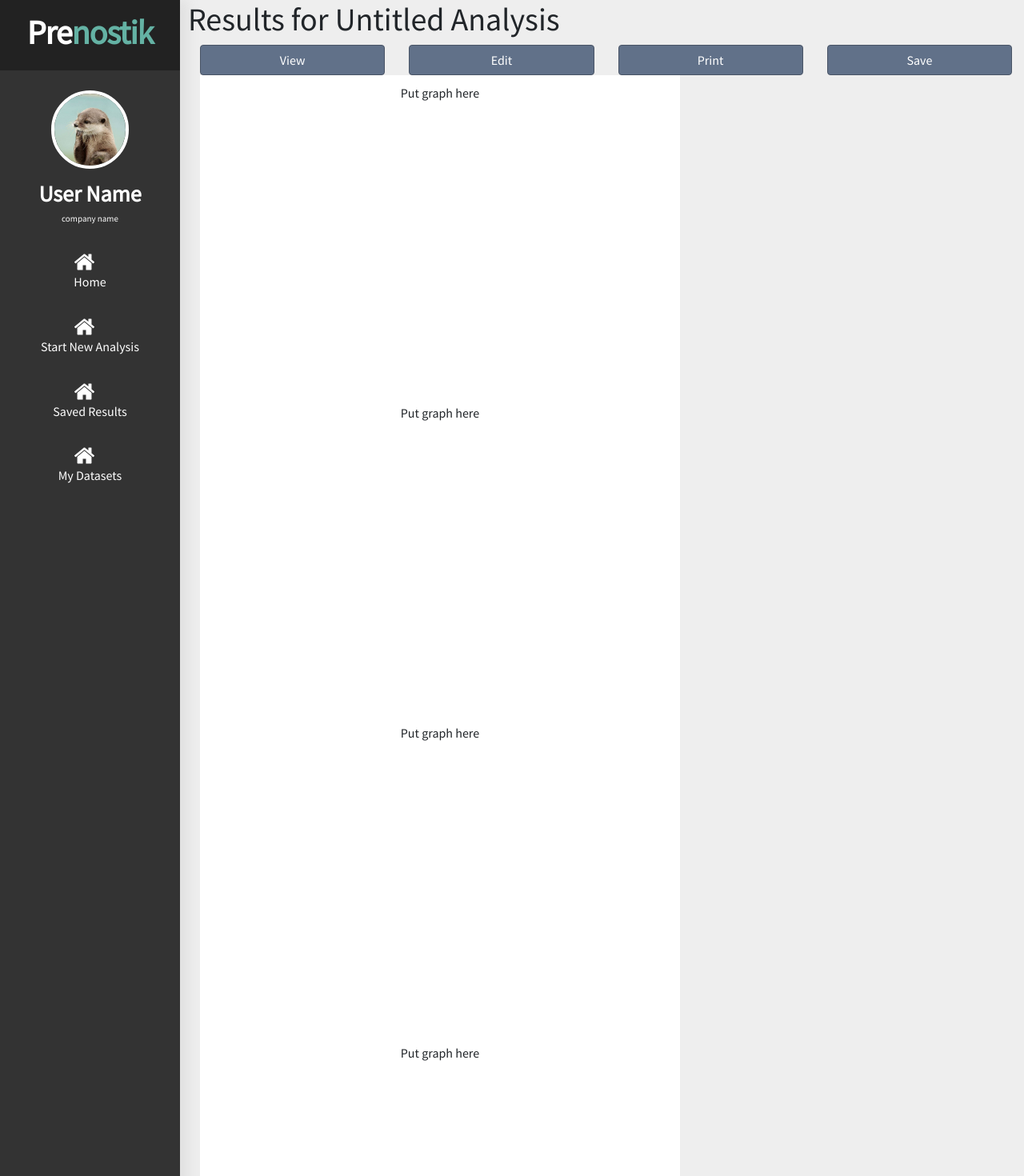
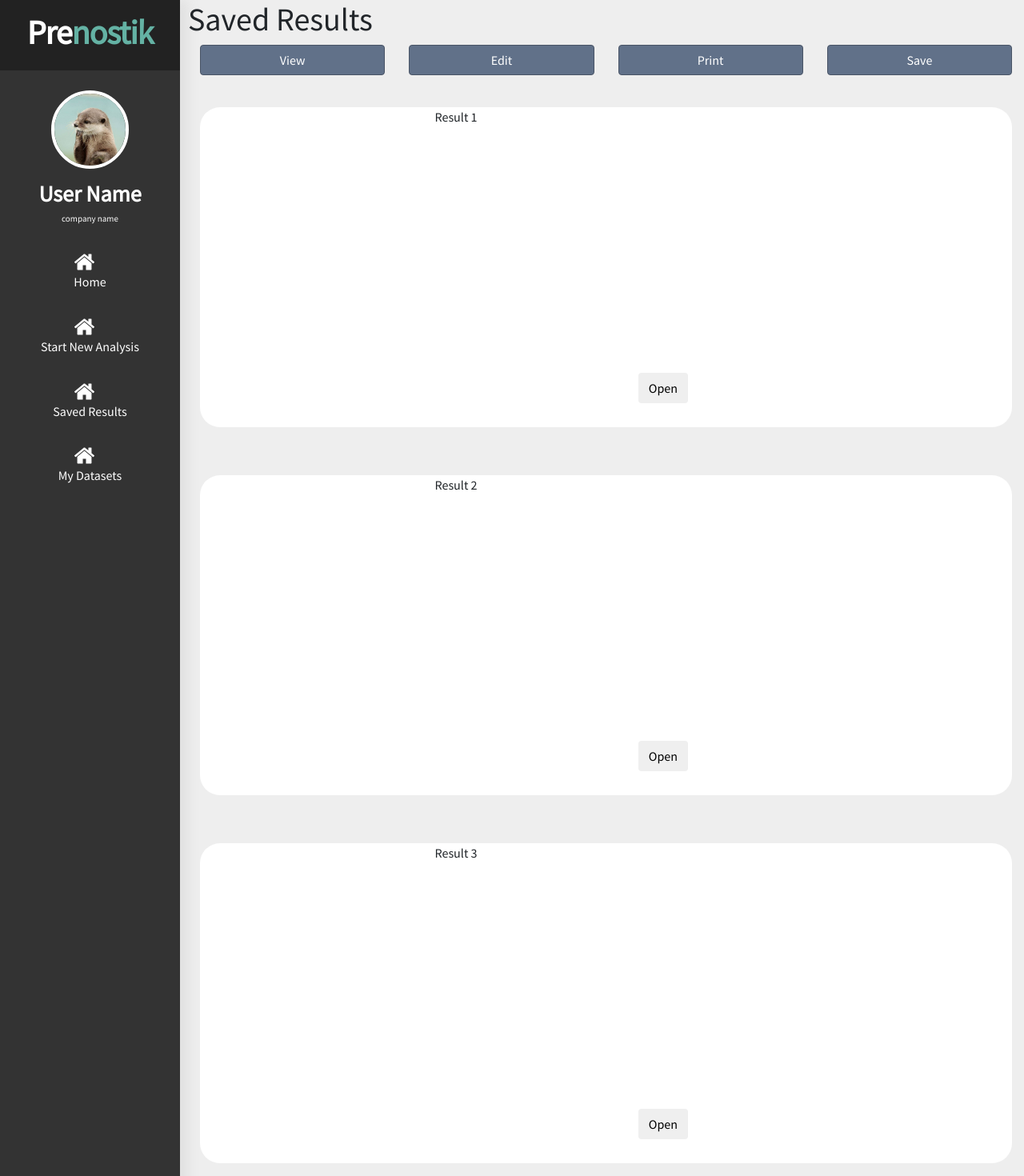
Before and after one commit to ryanae/prenostik, a React (Create React App) app: page /saved-results in a window 1280 px wide. Shown: the top 1470 px of the page at 80% size. Built offline with nearby package versions, Linux system fonts and the light colour scheme.

Commit message:
updated structure of page

```diff
--- a/src/App.css
+++ b/src/App.css
@@ -114,10 +114,7 @@ body, html {
     display:inline-block;
 }
 
-table.center{
-    margin-left: auto;
-    margin-right: auto;
-}
+
 .btn-block button{
     margin: 30px;
 }
@@ -128,12 +125,23 @@ table.center{
     border-color: #495466;
 }
 
+
+
 .panel{
     background-color: #ffffff!important;
-    width: 600px;
-    height: 400px;
-    padding: 10px;
-    border: 10px;
-    top: 20px;
-    bottom: 20px;
+    border-radius: 25px;
 }
+
+.panel-body{
+    position: relative;
+    width:600px;
+    height:400px;
+    margin: 20px;
+    margin-top: 40px;
+}
+
+#open-save-btn{
+    position: absolute;
+    bottom: 30px;
+    right: 10px;
+}
--- a/src/pages/saved/savedResults.js
+++ b/src/pages/saved/savedResults.js
@@ -6,50 +6,61 @@ const savedResults = () => (
 
     <div id="savedResults" className="savedResults">
         <div class="row">
-            <h1> Results for Untitled Analysis</h1>
+            <h1> Saved Results</h1>
         </div>
         <div class="row">
-
             <div class="col">
-            <button type="button" class="btn btn-primary btn-block">View</button>
+            <button type="button" class="btn btn-primary btn-block" id="save-result-btn">View</button>
             </div>
 
             <div class="col">
-            <button type="button" class="btn btn-primary btn-block">Edit</button>
+            <button type="button" class="btn btn-primary btn-block" id="save-result-btn">Edit</button>
             </div>
 
             <div class="col">
-            <button type="button" class="btn btn-primary btn-block hidden-print" onclick="printfunction()"><span class="glyphicon glyphicon-print" aria-hidden="true"></span> Print</button>
+            <button type="button" class="btn btn-primary btn-block hidden-print" id="save-result-btn" onclick="printfunction()"><span class="glyphicon glyphicon-print" aria-hidden="true"></span> Print</button>
             </div>
 
             <div class="col">
-            <button type="button" class="btn btn-primary btn-block"  data-toggle="modal" data-target="#SaveModal" >Save</button>
+            <button type="button" class="btn btn-primary btn-block"  id="save-result-btn" data-toggle="modal" data-target="#SaveModal" >Save</button>
             </div>
         </div>
         <div class="row">
             <div class="col-sm">
                 <div class="panel panel-default">
-                <div class="panel-body">Put graph here</div>
+                <div class="panel-body">
+                    <p>Result 1 </p>
+                    <button type="button" class="btn" id="open-save-btn">Open</button>
+                </div>
                 </div>
             </div>
 
             <div class="col-sm">
                 <div class="panel panel-default">
-                <div class="panel-body">Put graph here</div>
+                <div class="panel-body">
+                    <p>Result 2</p>
+                    <button type="button" class="btn" id="open-save-btn">Open</button>
+                </div>
                 </div>
             </div>
         </div>
 
-        <div class="row">
+            <div class="row">
             <div class="col-sm">
                 <div class="panel panel-default">
-                <div class="panel-body">Put graph here</div>
+                <div class="panel-body">
+                    <p>Result 3</p>
+                    <button type="button" class="btn" id="open-save-btn">Open</button>
+                </div>
                 </div>
             </div>
 
             <div class="col-sm">
                 <div class="panel panel-default">
-                <div class="panel-body">Put graph here</div>
+                <div class="panel-body">
+                    <p>Result 4</p>
+                    <button type="button" class="btn" id="open-save-btn">Open</button>
+                </div>
                 </div>
             </div>
         </div>
```
